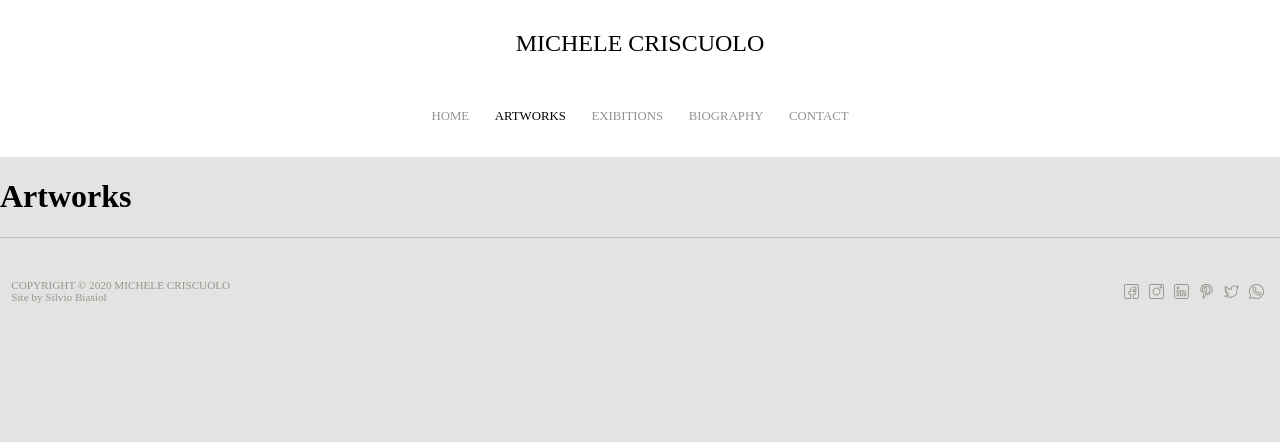
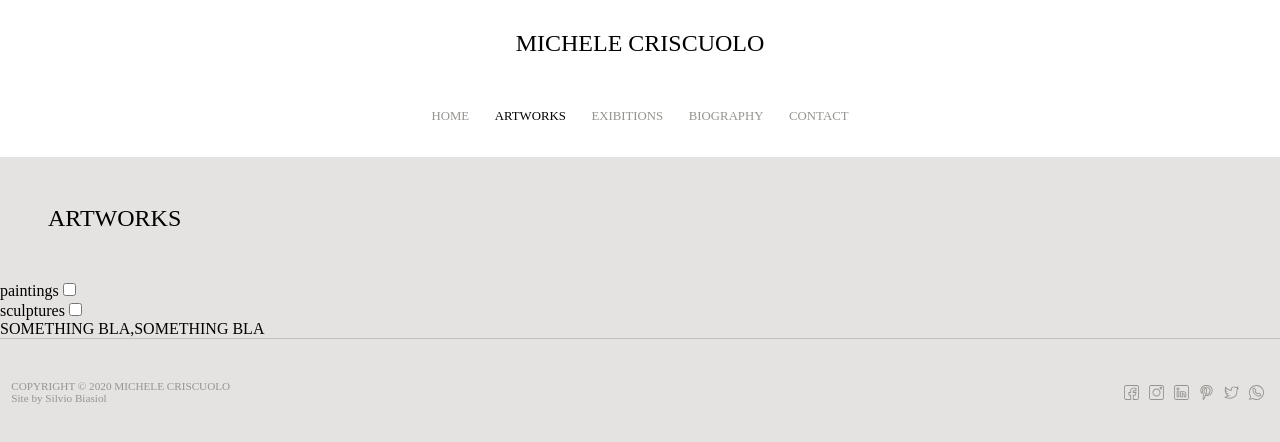
Before and after one commit to silvioBi/mmcriscuolo, a React (Create React App) app: page / in a window 1280 px wide. Both pictures are taken after a click on the element "ARTWORKS". Shown: the top 442 px of the page. Built offline with nearby package versions, Linux system fonts and the light colour scheme.

Commit message:
Add artworks with filter on category

```diff
--- /dev/null
+++ b/src/components/artworks/Artworks.css
@@ -0,0 +1,4 @@
+.artworks-title {
+    font-size: 1.5em;
+    margin: 2em;
+}
--- a/src/components/artworks/Artworks.tsx
+++ b/src/components/artworks/Artworks.tsx
@@ -1,14 +1,99 @@
 import React from 'react';
+import './Artworks.css';
+import autobind from 'autobind-decorator';
+
+export interface Artwork {
+    title: string;
+    img: string;
+    meta: string;
+    year: string;
+    category: string;
+    keywords: string[];
+}
 
 export interface ArtworksProps {
+    artworks: Artwork[];
+}
 
+export interface ArtworksState {
+    categories: string[];
+    selectedCategories: { [category: string]: boolean }
+    artworks: Artwork[];
 }
 
 export default class Artworks extends React.Component<ArtworksProps, {}> {
+    state = {
+        categories: [],
+        artworks: [],
+        selectedCategories: {}
+    }
+
+    public componentDidMount() {
+        let categories = new Set(),
+            artworks: Artwork[] = [],
+            selectedCategories: { [category: string]: boolean } = {};
+        this.props.artworks.forEach(artwork => {
+            categories.add(artwork.category);
+            artworks.push(artwork);
+            if (artwork.category in selectedCategories)
+                selectedCategories[artwork.category] = false;
+        });
+        this.setState({
+            categories: Array.from(categories.values()),
+            artworks,
+            selectedCategories,
+        })
+    }
+
+    @autobind
+    private renderCategoryCheckbox(category: string) {
+        return (
+            <div key={category} className='category-checkbox-container'>
+                {category}
+                <input
+                    key={category}
+                    type="checkbox"
+                    onChange={e => this.setState({ selectedCategories: { ...this.state.selectedCategories, [category]: e.target.checked } })}
+                />
+            </div>
+        )
+    }
+
+    private renderCategorySelector() {
+        return (
+            <div className='category-selector'>
+                {this.state.categories.map(this.renderCategoryCheckbox)}
+            </div>
+        );
+    }
+
+    private renderArtworks() {
+        console.log(this.state.selectedCategories)
+        let artworks: Artwork[] = [],
+            nothingSelected = Object.entries(this.state.selectedCategories).every(([category, selected]) => !selected);
+        if (nothingSelected) {
+            return this.props.artworks.map(artwork => artwork.title).join(',');
+        }
+        Object.entries(this.state.selectedCategories).forEach(([category, selected]) => {
+            if (!selected)
+                return;
+            this.state.artworks.forEach((artwork: Artwork) => {
+                if (artwork.category === category)
+                    artworks.push(artwork)
+            });
+        });
+        return artworks.map(artwork => artwork.title).join(',');
+    }
+
     public render() {
+        if (this.state.categories.length === 0) {
+            return null;
+        }
         return (
             <div className='artworks'>
-                <h1>Artworks</h1>
+                <div className='artworks-title'>ARTWORKS</div>
+                {this.renderCategorySelector()}
+                {this.renderArtworks()}
             </div>
         );
     }
--- a/src/content.ts
+++ b/src/content.ts
@@ -33,7 +33,12 @@ const content: Content = {
             { img: artwork9, title: 'SOMETHING BLA', meta: 'Lorem ipsum sum', additionalInfo: '30 September 1993' },
         ],
     },
-    artworks: {},
+    artworks: {
+        artworks: [
+            { img: artwork3, title: 'SOMETHING BLA', meta: 'Lorem ipsum sum', year: '1993', category: 'paintings', keywords: ['nature'] },
+            { img: artwork4, title: 'SOMETHING BLA', meta: 'Lorem ipsum sum', year: '1993', category: 'sculptures', keywords: ['woman'] },
+        ],
+    },
     footer: {
         copyrightMessage: 'COPYRIGHT © 2020 MICHELE CRISCUOLO',
         social: {
```
